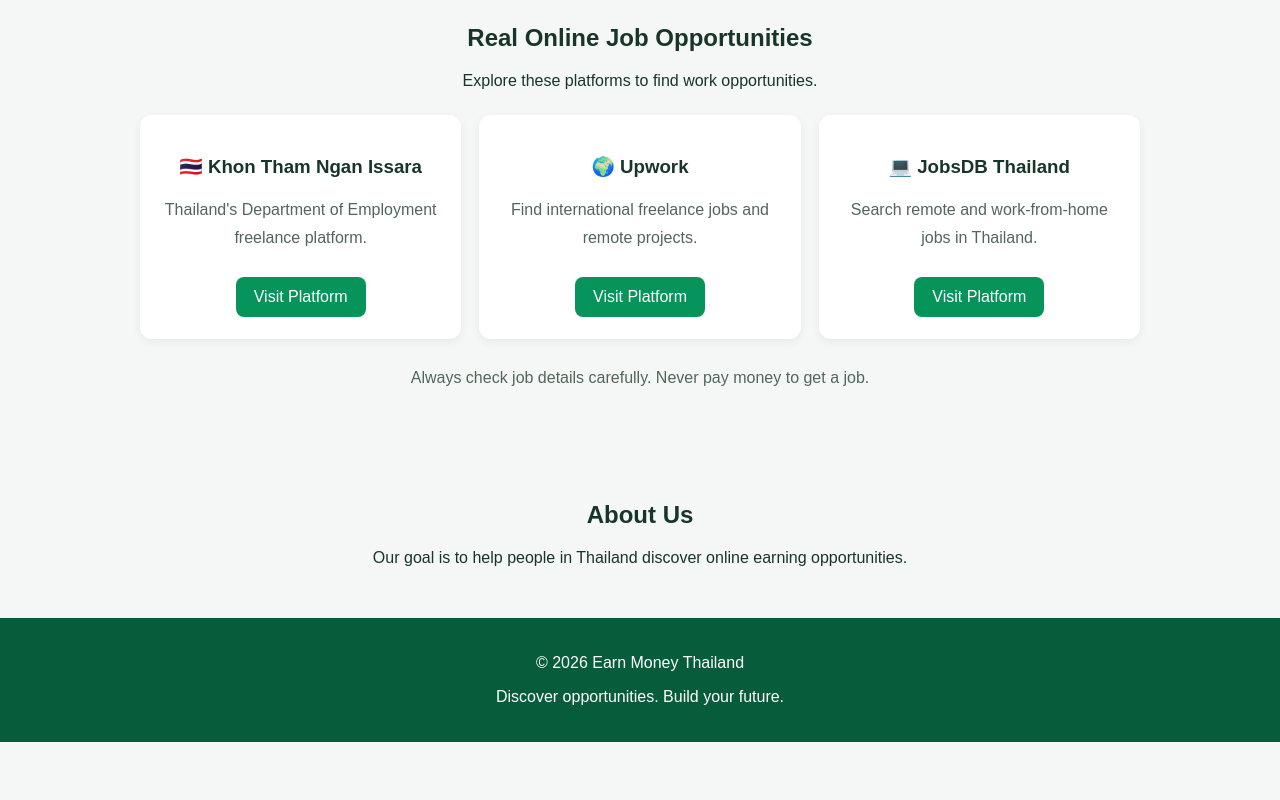
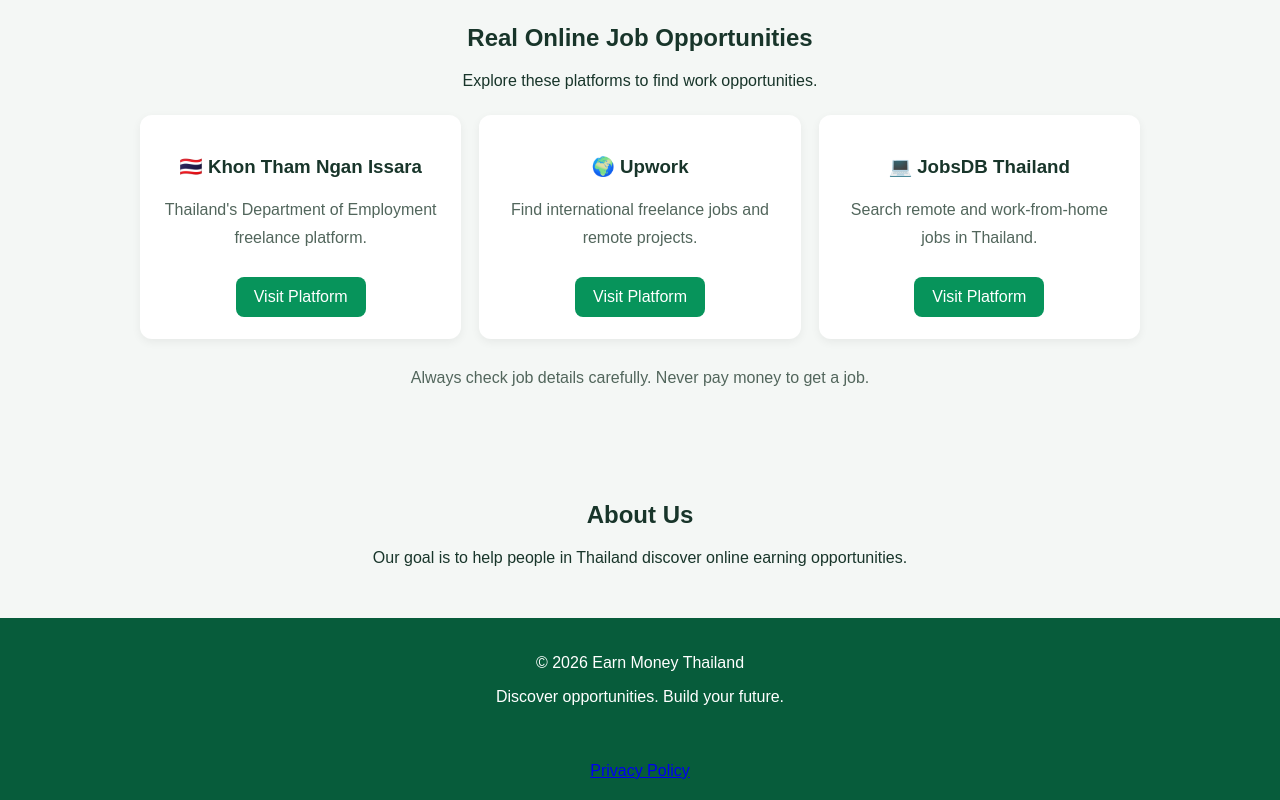
Before and after one commit to Du271-hue/-earn-money-thailand, a plain HTML site: page index.html in a window 1280 px wide. Shown: the part 1155-1955 px from the top of the page. Before the commit the page ends 1897 px from the top, so only its background shows below. Drawn offline with Linux system fonts and the light colour scheme.

Commit message:
Add Privacy Policy link.

```diff
--- a/index.html
+++ b/index.html
@@ -618,5 +618,9 @@ try {
 changeLanguage();
 </script>
 
+<footer style="text-align:center; padding:20px;">
+  <a href="privacy.html">Privacy Policy</a>
+</footer>
+
 </body>
 </html>
```
